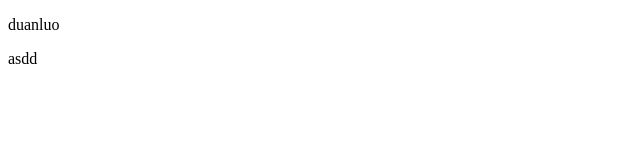
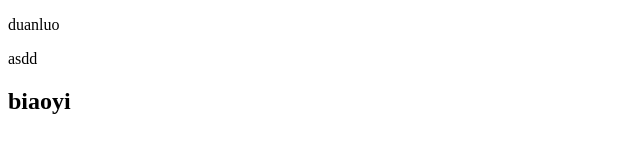
Before and after one commit to trip-team/testAngular, a plain HTML site: page index.html in a window 1280 px wide. Shown: the whole page, without its empty margins (0-640 px from the left). Drawn offline with Linux system fonts and the light colour scheme.

Commit message:
修改内容111

```diff
--- a/index.html
+++ b/index.html
@@ -8,6 +8,7 @@
 <div>
     <p>duanluo</p>
     <p>asdd</p>
+    <h2>biaoyi</h2>
 </div>
 </body>
 </html>
```
